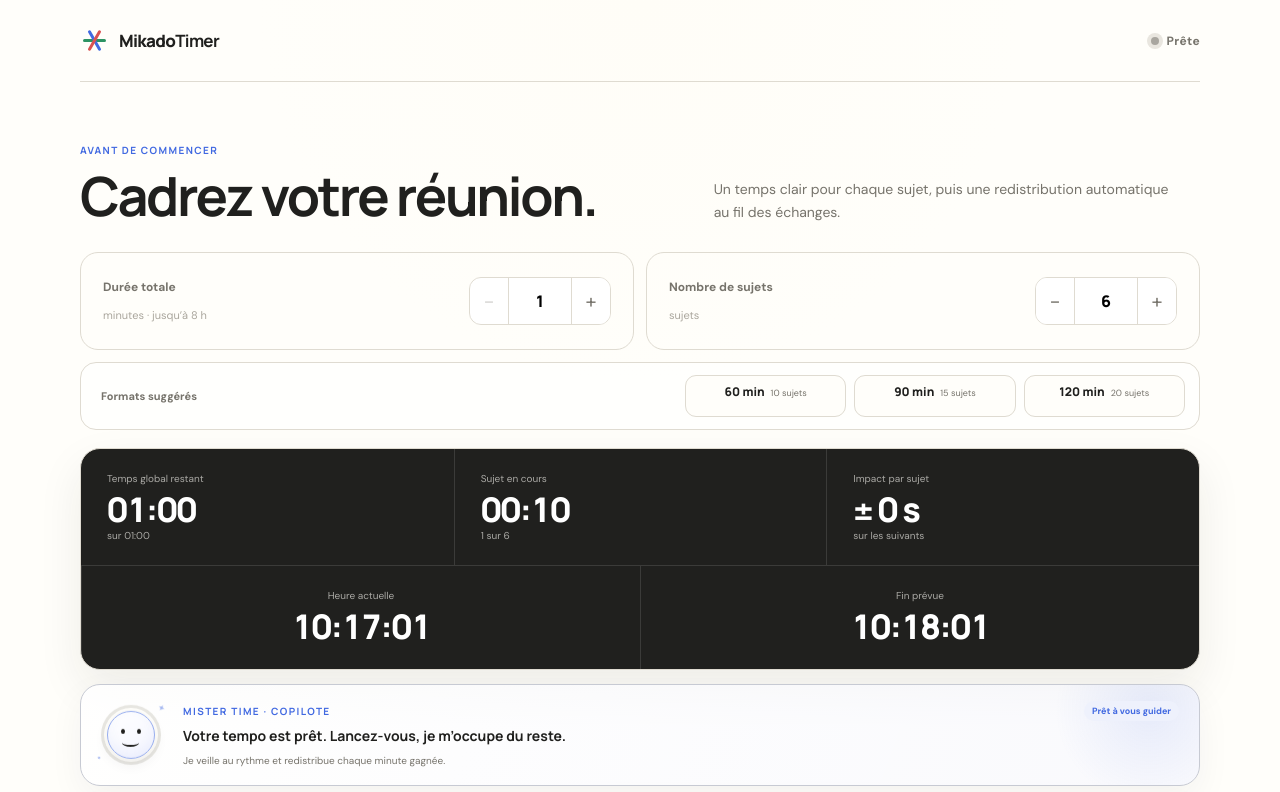
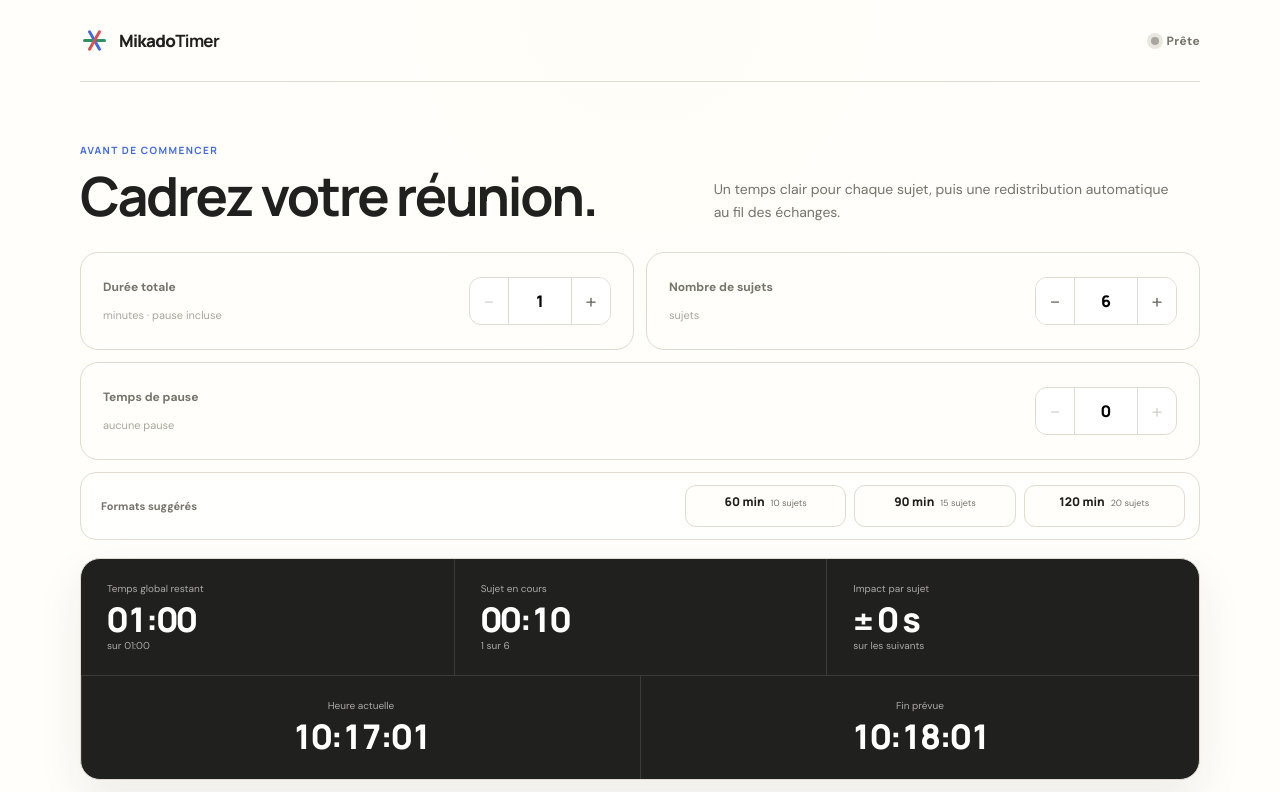
Before and after one commit to pierkiroule/Tim, a React (Vite) app: page / in a window 1280 px wide. Shown: the top 792 px of the page. Built offline with nearby package versions, Linux system fonts and the light colour scheme.

Commit message:
Ajoute une pause planifiée déplaçable

```diff
--- a/src/App.jsx
+++ b/src/App.jsx
@@ -17,7 +17,7 @@ function statusFor(meeting, remaining) {
 }
 
 export default function App() {
-  const { meeting, animationKey, introKey, configure, start, next, reset, rename } = useMeetingTimer()
+  const { meeting, animationKey, introKey, configure, start, next, reset, rename, movePause } = useMeetingTimer()
   const remaining = activeRemaining(meeting)
   const totalRemaining = meetingRemaining(meeting)
   const impact = impactPerFuture(meeting)
@@ -41,7 +41,7 @@ export default function App() {
         <Configuration meeting={meeting} onConfigure={configure} />
         <Dashboard meeting={meeting} meetingTime={totalRemaining} subjectTime={remaining} impact={impact} />
         <Assistant meeting={meeting} remaining={remaining} />
-        <SolarTimeline key={animationKey} meeting={meeting} remaining={remaining} onRename={rename} />
+        <SolarTimeline key={animationKey} meeting={meeting} remaining={remaining} onRename={rename} onMovePause={movePause} />
         <Controls meeting={meeting} onStart={start} onNext={next} onReset={reset} />
       </main>
       <footer><span>MikadoTimer</span><span>Le temps partagé, sans perdre le fil.</span><span className="shortcuts">Espace · lancer &nbsp; Entrée · suivant</span></footer>
--- a/src/components/Configuration.jsx
+++ b/src/components/Configuration.jsx
@@ -1,4 +1,4 @@
-import { MAX_DURATION, MAX_SUBJECTS, MIN_DURATION, MIN_SUBJECTS } from '../domain/meeting'
+import { MAX_DURATION, MAX_SUBJECTS, MIN_DURATION, MIN_PAUSE, MIN_SUBJECTS } from '../domain/meeting'
 import { Stepper } from './Stepper'
 
 const PRESETS = [
@@ -15,16 +15,17 @@ export function Configuration({ meeting, onConfigure }) {
         <p>Un temps clair pour chaque sujet, puis une redistribution automatique au fil des échanges.</p>
       </div>
       <div className="config-grid">
-        <Stepper id="duration" label="Durée totale" value={meeting.duration} unit="minutes · jusqu’à 8 h" min={MIN_DURATION} max={MAX_DURATION} step={1} disabled={meeting.started} onChange={(duration) => onConfigure(duration, meeting.subjectCount)} />
-        <Stepper id="subjects" label="Nombre de sujets" value={meeting.subjectCount} unit="sujets" min={MIN_SUBJECTS} max={MAX_SUBJECTS} step={1} disabled={meeting.started} onChange={(count) => onConfigure(meeting.duration, count)} />
+        <Stepper id="duration" label="Durée totale" value={meeting.duration} unit="minutes · pause incluse" min={MIN_DURATION} max={MAX_DURATION} step={1} disabled={meeting.started} onChange={(duration) => onConfigure(duration, meeting.subjectCount, Math.min(meeting.pauseMinutes, duration - 1), meeting.pauseAfter)} />
+        <Stepper id="subjects" label="Nombre de sujets" value={meeting.subjectCount} unit="sujets" min={MIN_SUBJECTS} max={MAX_SUBJECTS} step={1} disabled={meeting.started} onChange={(count) => onConfigure(meeting.duration, count, meeting.pauseMinutes, Math.min(meeting.pauseAfter, count - 1))} />
+        <Stepper id="pause" label="Temps de pause" value={meeting.pauseMinutes} unit={meeting.pauseMinutes ? `${meeting.pauseMinutes} min soustraites aux sujets` : 'aucune pause'} min={MIN_PAUSE} max={Math.max(0, meeting.duration - 1)} step={1} disabled={meeting.started} onChange={(pause) => onConfigure(meeting.duration, meeting.subjectCount, pause, meeting.pauseAfter)} />
       </div>
       <div className="presets" aria-label="Configurations prédéfinies">
         <span>Formats suggérés</span>
         <div className="preset-list">
           {PRESETS.map((preset) => {
-            const active = meeting.duration === preset.duration && meeting.subjectCount === preset.subjectCount
+            const active = meeting.duration === preset.duration && meeting.subjectCount === preset.subjectCount && meeting.pauseMinutes === 0
             return (
-              <button className={`preset ${active ? 'preset--active' : ''}`} type="button" key={preset.duration} disabled={meeting.started} onClick={() => onConfigure(preset.duration, preset.subjectCount)} aria-pressed={active}>
+              <button className={`preset ${active ? 'preset--active' : ''}`} type="button" key={preset.duration} disabled={meeting.started} onClick={() => onConfigure(preset.duration, preset.subjectCount, 0)} aria-pressed={active}>
                 <strong>{preset.duration} min</strong><small>{preset.subjectCount} sujets</small>
               </button>
             )
--- a/src/components/SolarTimeline.jsx
+++ b/src/components/SolarTimeline.jsx
@@ -1,3 +1,4 @@
+import { useRef } from 'react'
 import { formatDelta, formatTime, liveAllocation } from '../domain/meeting'
 
 const CENTER = 200
@@ -16,7 +17,9 @@ function radiusFor(meeting, seconds) {
 }
 
 function Stick({ meeting, subject, index, active }) {
-  const angle = (index / meeting.subjects.length) * 360
+  const hasPause = meeting.pauseMinutes > 0
+  const visualIndex = index + (hasPause && index > meeting.pauseAfter ? 1 : 0)
+  const angle = (visualIndex / (meeting.subjects.length + (hasPause ? 1 : 0))) * 360
   const start = point(INNER_RADIUS, angle)
   const plan = point(PLAN_RADIUS, angle)
   const endRadius = subject.done ? radiusFor(meeting, subject.spent) : radiusFor(meeting, liveAllocation(meeting, index))
@@ -41,22 +44,60 @@ function Stick({ meeting, subject, index, active }) {
   )
 }
 
-export function SolarTimeline({ meeting, remaining, onRename }) {
+function PauseStick({ meeting, onMovePause, svgRef }) {
+  if (!meeting.pauseMinutes) return null
+  const totalSticks = meeting.subjects.length + 1
+  const angle = ((meeting.pauseAfter + 1) / totalSticks) * 360
+  const start = point(INNER_RADIUS, angle)
+  const end = point(MAX_RADIUS, angle)
+  const badge = point(MAX_RADIUS + 16, angle)
+
+  const move = (event) => {
+    if (meeting.started || event.buttons === 0) return
+    const svg = svgRef.current
+    const matrix = svg?.getScreenCTM()
+    if (!matrix) return
+    const cursor = new DOMPoint(event.clientX, event.clientY).matrixTransform(matrix.inverse())
+    const degrees = (Math.atan2(cursor.y - CENTER, cursor.x - CENTER) * 180) / Math.PI + 90
+    const normalized = (degrees + 360) % 360
+    const slot = Math.round((normalized / 360) * totalSticks) - 1
+    onMovePause(Math.max(0, Math.min(meeting.subjectCount - 1, slot)))
+  }
+
+  const moveWithKeyboard = (event) => {
+    if (meeting.started || !['ArrowLeft', 'ArrowRight'].includes(event.key)) return
+    event.preventDefault()
+    onMovePause(meeting.pauseAfter + (event.key === 'ArrowRight' ? 1 : -1))
+  }
+
+  return (
+    <g className={`pause-stick ${meeting.started ? 'pause-stick--locked' : ''}`} role="slider" tabIndex={meeting.started ? -1 : 0} aria-label={`Pause de ${meeting.pauseMinutes} minutes, après le sujet ${meeting.pauseAfter + 1}`} aria-valuemin="1" aria-valuemax={meeting.subjectCount} aria-valuenow={meeting.pauseAfter + 1} onPointerDown={(event) => event.currentTarget.setPointerCapture(event.pointerId)} onPointerMove={move} onKeyDown={moveWithKeyboard}>
+      <line className="pause-stick__line" x1={start.x} y1={start.y} x2={end.x} y2={end.y} />
+      <circle className="pause-stick__badge" cx={badge.x} cy={badge.y} r="13" />
+      <text className="pause-stick__icon" x={badge.x} y={badge.y + .5}>Ⅱ</text>
+      <text className="pause-stick__label" x={badge.x} y={badge.y + (badge.y < CENTER ? -19 : 23)}>{meeting.pauseMinutes} min</text>
+    </g>
+  )
+}
+
+export function SolarTimeline({ meeting, remaining, onRename, onMovePause }) {
+  const svgRef = useRef(null)
   const active = meeting.subjects[meeting.activeIndex]
   const progress = active ? Math.min(100, Math.round((active.spent / Math.max(1, active.allocation)) * 100)) : 100
   return (
     <section className="timeline-card" aria-label="Répartition visuelle du temps">
       <div className="timeline-head">
         <div><span className="eyebrow">Répartition dynamique</span><h2>La réunion en un coup d’œil</h2></div>
-        <div className="legend" aria-label="Légende"><span><i className="legend-plan" />Prévu</span><span><i className="legend-live" />Disponible</span><span><i className="legend-gain" />Gagné</span><span><i className="legend-loss" />Perdu</span></div>
+        <div className="legend" aria-label="Légende"><span><i className="legend-plan" />Prévu</span><span><i className="legend-live" />Disponible</span><span><i className="legend-gain" />Gagné</span><span><i className="legend-loss" />Perdu</span>{meeting.pauseMinutes > 0 && <span><i className="legend-pause" />Pause à déplacer</span>}</div>
       </div>
       <div className="solar-wrap">
-        <svg className="solar" viewBox="0 0 400 400" role="img" aria-labelledby="solar-title solar-description">
+        <svg ref={svgRef} className="solar" viewBox="0 0 400 400" role="img" aria-labelledby="solar-title solar-description">
           <title id="solar-title">Répartition du temps par sujet</title>
           <desc id="solar-description">Chaque rayon représente le temps disponible pour un sujet de la réunion.</desc>
           <circle className="solar-ring solar-ring--outer" cx="200" cy="200" r={PLAN_RADIUS} />
           <circle className="solar-ring solar-ring--inner" cx="200" cy="200" r={INNER_RADIUS} />
           {meeting.subjects.map((subject, index) => <Stick key={subject.id} meeting={meeting} subject={subject} index={index} active={!meeting.finished && index === meeting.activeIndex} />)}
+          <PauseStick meeting={meeting} onMovePause={onMovePause} svgRef={svgRef} />
         </svg>
         <div className="hub">
           <span>{meeting.finished ? 'Réunion terminée' : `Sujet ${meeting.activeIndex + 1}`}</span>
--- a/src/domain/meeting.js
+++ b/src/domain/meeting.js
@@ -4,28 +4,40 @@ export const MIN_DURATION = 1
 export const MAX_DURATION = 480
 export const MIN_SUBJECTS = 2
 export const MAX_SUBJECTS = 100
+export const MIN_PAUSE = 0
 
 export function clamp(value, minimum, maximum) {
   return Math.min(maximum, Math.max(minimum, value))
 }
 
-export function normalizeConfig(duration, subjectCount) {
+export function normalizeConfig(duration, subjectCount, pauseMinutes = 0, pauseAfter) {
   const safeDuration = Number.isFinite(Number(duration)) ? Number(duration) : DEFAULT_DURATION
   const safeCount = Number.isFinite(Number(subjectCount)) ? Number(subjectCount) : DEFAULT_SUBJECT_COUNT
 
+  const normalizedDuration = clamp(Math.round(safeDuration), MIN_DURATION, MAX_DURATION)
+  const normalizedCount = clamp(Math.round(safeCount), MIN_SUBJECTS, MAX_SUBJECTS)
+  const safePause = Number.isFinite(Number(pauseMinutes)) ? Number(pauseMinutes) : 0
+  const normalizedPause = clamp(Math.round(safePause), MIN_PAUSE, Math.max(0, normalizedDuration - 1))
+  const defaultPauseAfter = Math.floor((normalizedCount - 1) / 2)
+  const safePauseAfter = Number.isFinite(Number(pauseAfter)) ? Number(pauseAfter) : defaultPauseAfter
+
   return {
-    duration: clamp(Math.round(safeDuration), MIN_DURATION, MAX_DURATION),
-    subjectCount: clamp(Math.round(safeCount), MIN_SUBJECTS, MAX_SUBJECTS),
+    duration: normalizedDuration,
+    subjectCount: normalizedCount,
+    pauseMinutes: normalizedPause,
+    pauseAfter: clamp(Math.round(safePauseAfter), 0, normalizedCount - 1),
   }
 }
 
-export function createMeeting(duration = DEFAULT_DURATION, subjectCount = DEFAULT_SUBJECT_COUNT) {
-  const config = normalizeConfig(duration, subjectCount)
-  const totalSeconds = config.duration * 60
+export function createMeeting(duration = DEFAULT_DURATION, subjectCount = DEFAULT_SUBJECT_COUNT, pauseMinutes = 0, pauseAfter) {
+  const config = normalizeConfig(duration, subjectCount, pauseMinutes, pauseAfter)
+  const pauseSeconds = config.pauseMinutes * 60
+  const totalSeconds = config.duration * 60 - pauseSeconds
   const initialShare = totalSeconds / config.subjectCount
 
   return {
     ...config,
+    pauseSeconds,
     totalSeconds,
     initialShare,
     activeIndex: 0,
--- a/src/hooks/useMeetingTimer.js
+++ b/src/hooks/useMeetingTimer.js
@@ -17,11 +17,11 @@ export function useMeetingTimer() {
     return () => window.clearInterval(timer)
   }, [])
 
-  const configure = useCallback((duration, subjectCount) => {
+  const configure = useCallback((duration, subjectCount, pauseMinutes, pauseAfter) => {
     setMeeting((current) => {
       if (current.started) return current
-      const config = normalizeConfig(duration, subjectCount)
-      return createMeeting(config.duration, config.subjectCount)
+      const config = normalizeConfig(duration, subjectCount, pauseMinutes, pauseAfter)
+      return createMeeting(config.duration, config.subjectCount, config.pauseMinutes, config.pauseAfter)
     })
   }, [])
 
@@ -41,7 +41,7 @@ export function useMeetingTimer() {
 
   const reset = useCallback(() => {
     lastTick.current = performance.now()
-    setMeeting((current) => createMeeting(current.duration, current.subjectCount))
+    setMeeting((current) => createMeeting(current.duration, current.subjectCount, current.pauseMinutes, current.pauseAfter))
     setAnimationKey((key) => key + 1)
     setIntroKey((key) => key + 1)
   }, [])
@@ -55,5 +55,9 @@ export function useMeetingTimer() {
     }))
   }, [])
 
-  return { meeting, animationKey, introKey, configure, start, next, reset, rename }
+  const movePause = useCallback((pauseAfter) => {
+    setMeeting((current) => current.started ? current : { ...current, pauseAfter: Math.max(0, Math.min(current.subjectCount - 1, pauseAfter)) })
+  }, [])
+
+  return { meeting, animationKey, introKey, configure, start, next, reset, rename, movePause }
 }
--- a/src/styles/global.css
+++ b/src/styles/global.css
@@ -67,6 +67,7 @@ h1 { font-size: clamp(32px, 5vw, 54px); line-height: 1.05; }
 h2 { font-size: clamp(22px, 3vw, 31px); line-height: 1.1; }
 .section-heading p { max-width: 470px; margin: 0; color: var(--muted); font-size: 14px; line-height: 1.65; }
 .config-grid { display: grid; grid-template-columns: repeat(2, minmax(0, 1fr)); gap: 12px; }
+.config-grid .field:last-child { grid-column: 1 / -1; }
 .field { position: relative; display: grid; grid-template-columns: 1fr auto; align-items: center; min-height: 98px; padding: 20px 22px; border: 1px solid var(--line); border-radius: 18px; background: color-mix(in srgb, var(--paper) 78%, transparent); }
 .field label { color: var(--muted); font-size: 12px; font-weight: 700; }
 .field-unit { grid-column: 1; color: #aaa69d; font-size: 11px; }
@@ -108,7 +109,7 @@ h2 { font-size: clamp(22px, 3vw, 31px); line-height: 1.1; }
 .timeline-card { padding: 30px 32px 8px; border: 1px solid var(--line); border-radius: 24px; background: rgba(255,255,255,.55); box-shadow: 0 20px 60px rgba(39,35,28,.04); }
 .timeline-head { display: flex; justify-content: space-between; align-items: end; gap: 32px; }
 .legend { display: flex; flex-wrap: wrap; justify-content: flex-end; gap: 9px 16px; color: var(--muted); font-size: 10px; }
-.legend span { display: flex; align-items: center; gap: 6px; }.legend i { width: 13px; height: 4px; border-radius: 4px; background: var(--ink); }.legend .legend-live { background: var(--blue); }.legend .legend-gain { background: var(--green); }.legend .legend-loss { background: var(--red); }
+.legend span { display: flex; align-items: center; gap: 6px; }.legend i { width: 13px; height: 4px; border-radius: 4px; background: var(--ink); }.legend .legend-live { background: var(--blue); }.legend .legend-gain { background: var(--green); }.legend .legend-loss { background: var(--red); }.legend .legend-pause { background: var(--amber); }
 .solar-wrap { position: relative; width: min(100%, 620px); aspect-ratio: 1; margin: -18px auto -8px; }
 .solar { display: block; width: 100%; height: 100%; overflow: visible; }
 .solar-ring { fill: none; }.solar-ring--outer { stroke: var(--ink); stroke-width: 1; opacity: .34; }.solar-ring--inner { stroke: var(--line); stroke-width: 1; }
@@ -116,6 +117,7 @@ h2 { font-size: clamp(22px, 3vw, 31px); line-height: 1.1; }
 .stick-track { stroke: #e8e4dc; stroke-width: 7; stroke-linecap: round; }.stick-value { stroke: var(--blue); stroke-width: 7; stroke-linecap: round; transition: all .25s; }.stick-plan { fill: var(--ink); }.stick-badge { fill: #fff; stroke: var(--line); }.stick-label { fill: var(--ink); font: 800 9px 'Manrope', sans-serif; text-anchor: middle; dominant-baseline: middle; }.stick-delta { font: 700 7px 'DM Sans', sans-serif; text-anchor: middle; fill: var(--muted); }
 .stick--compact .stick-track, .stick--compact .stick-value { stroke-width: 3; }.stick--compact.stick--active .stick-value { stroke-width: 6; }
 .stick--active .stick-value { stroke-width: 10; filter: drop-shadow(0 2px 5px rgba(65,105,225,.25)); animation: breathe 2.2s ease-in-out infinite; }.stick--active .stick-badge { fill: var(--blue); stroke: var(--blue); }.stick--active .stick-label, .stick--done .stick-label { fill: #fff; }.stick--done .stick-value { stroke: #aaa69e; }.stick--done .stick-badge { fill: var(--ink); stroke: var(--ink); }.stick--gain .stick-value { stroke: var(--green); }.stick--gain .stick-delta { fill: var(--green); }.stick--loss .stick-value { stroke: var(--red); }.stick--loss .stick-delta { fill: var(--red); }
+.pause-stick { cursor: grab; outline: none; touch-action: none; }.pause-stick:active { cursor: grabbing; }.pause-stick__line { stroke: var(--amber); stroke-width: 10; stroke-linecap: round; filter: drop-shadow(0 3px 5px rgba(210,138,50,.3)); transition: all .3s; }.pause-stick__badge { fill: var(--amber); stroke: #fff; stroke-width: 2; }.pause-stick__icon { fill: white; font: 800 9px 'Manrope', sans-serif; text-anchor: middle; dominant-baseline: middle; }.pause-stick__label { fill: #9b651f; font: 800 8px 'Manrope', sans-serif; text-anchor: middle; }.pause-stick:focus-visible .pause-stick__badge { stroke: var(--ink); stroke-width: 3; }.pause-stick--locked { cursor: default; }
 .hub { position: absolute; top: 50%; left: 50%; transform: translate(-50%, -50%); display: flex; flex-direction: column; align-items: center; justify-content: center; width: 34%; aspect-ratio: 1; padding: 18px; border: 1px solid var(--ink); border-radius: 50%; background: var(--paper); box-shadow: 0 18px 45px rgba(34,31,26,.08); text-align: center; }
 .hub span, .hub small { color: var(--muted); font-size: 9px; }.hub input { width: 100%; margin: 5px 0; border: 0; border-bottom: 1px solid transparent; outline: 0; background: transparent; text-align: center; font-weight: 700; }.hub input:focus { border-color: var(--blue); }.hub strong { font: 800 clamp(24px, 5vw, 43px)/1 'Manrope', sans-serif; letter-spacing: -.06em; font-variant-numeric: tabular-nums; }.hub strong.negative { color: var(--red); }.hub small { margin-top: 8px; }
 
```
Also changed, not shown: 2 other files (tests, documents, lock files or other folders).
